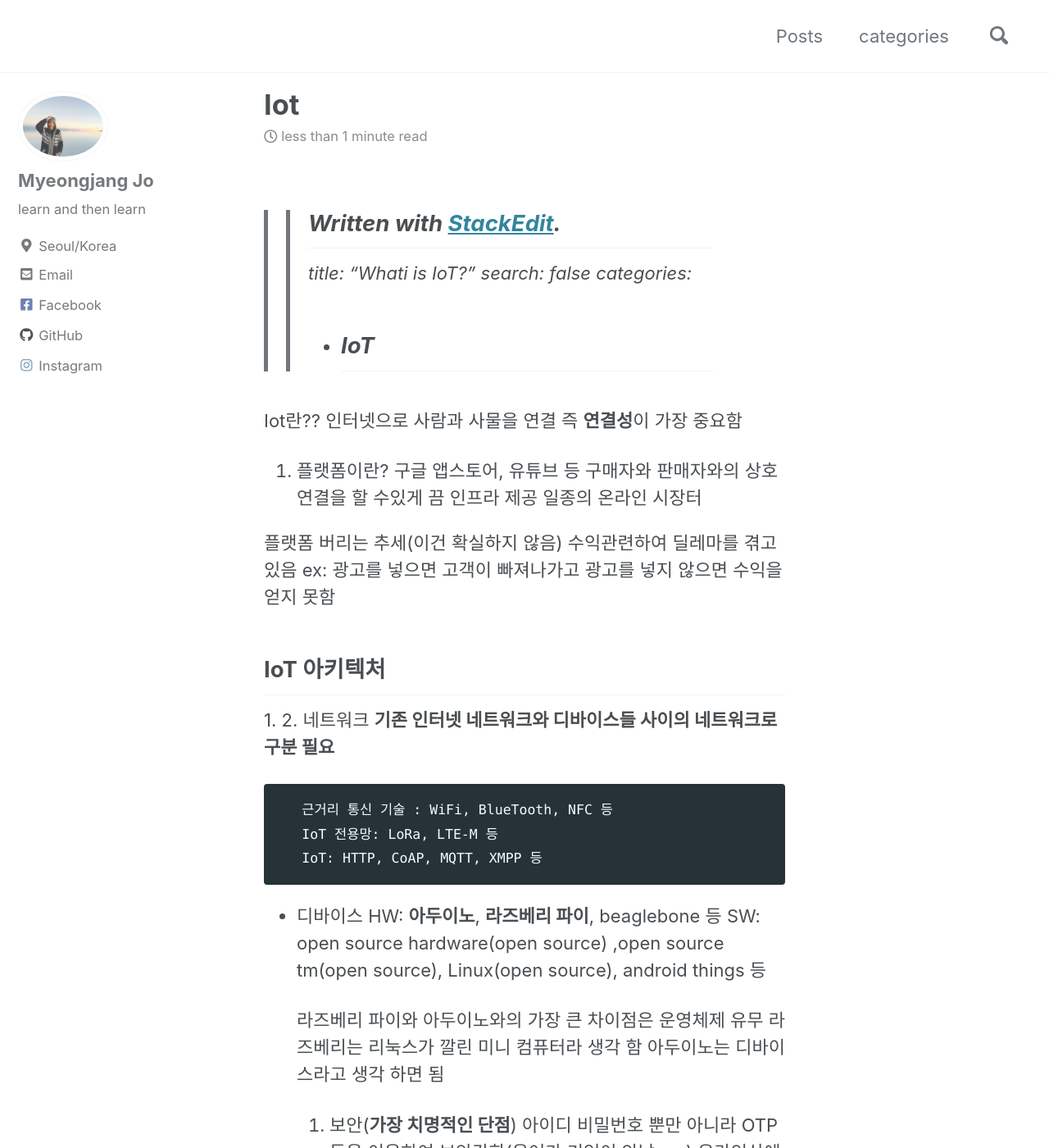
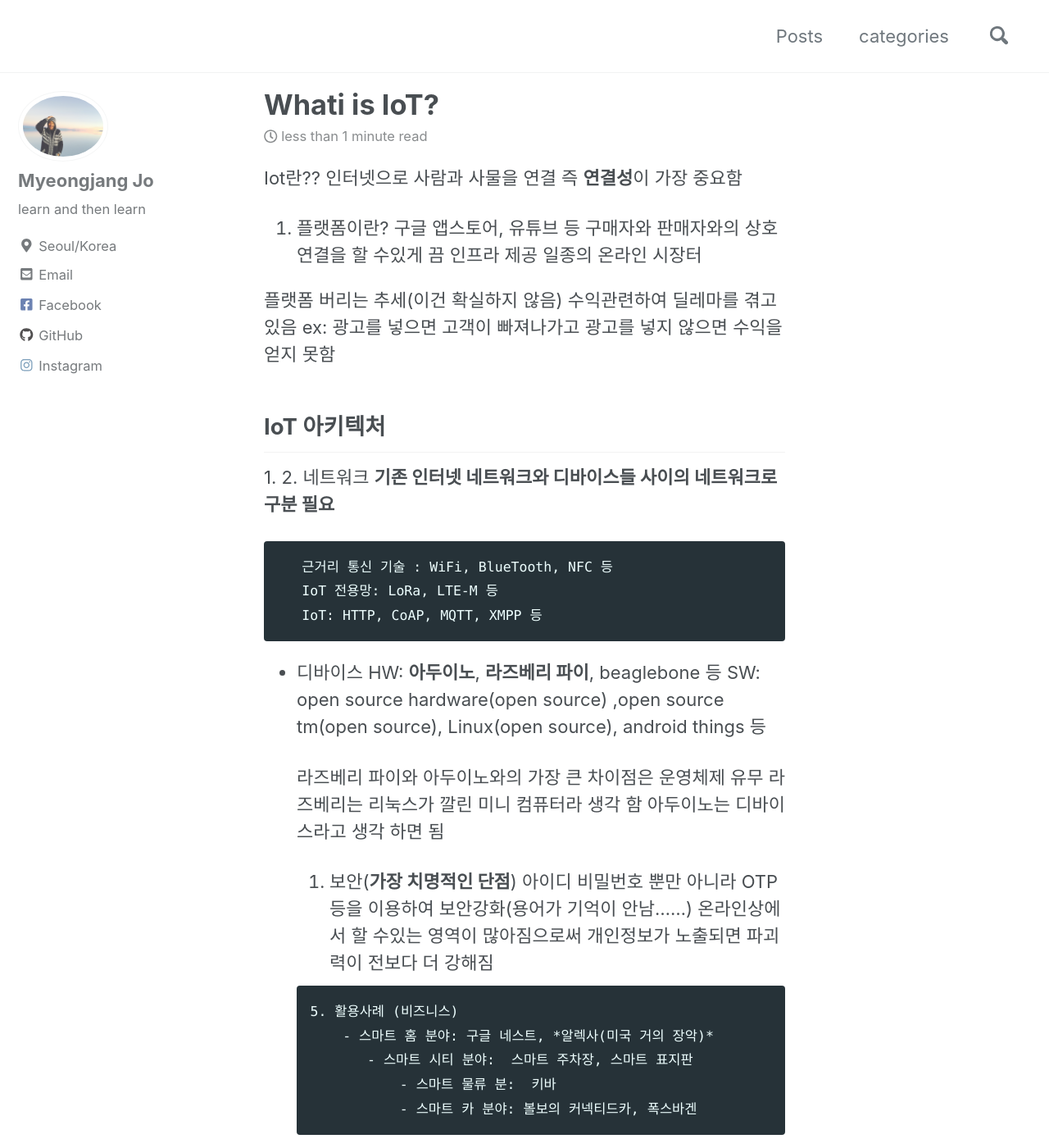
Before and after one commit to josephmjjo/josephmjjo.github.io, a Jekyll site: the page built from _posts/2019-08-07-IoT.md, in a window 1280 px wide and 1400 px high. Shown: the whole window at 82% size. Built offline with Jekyll 4.4.1, drawn with Linux system fonts in a browser that asks for light colours; cached includes are drawn as plain includes; nearby versions of some CDN libraries; part of the change alters nothing that is shown.

Commit message:
_posts/2019-08-07-IoT.md updated from https://stackedit.io/

```diff
--- a/_posts/2019-08-07-IoT.md
+++ b/_posts/2019-08-07-IoT.md
@@ -1,7 +1,3 @@
-
-
-
-> > Written with [StackEdit](https://stackedit.io/).
 ---
 title:  "Whati is IoT?"
 search: false
@@ -48,5 +44,5 @@ Iot란??
    		   - 스마트 카 분야: 볼보의 커넥티드카, 폭스바겐
 
 <!--stackedit_data:
-eyJoaXN0b3J5IjpbMTcxMTg5MDg4NSw1MzI4NjcyODhdfQ==
+eyJoaXN0b3J5IjpbMTYxMzE4MTY3Myw1MzI4NjcyODhdfQ==
 -->
```
